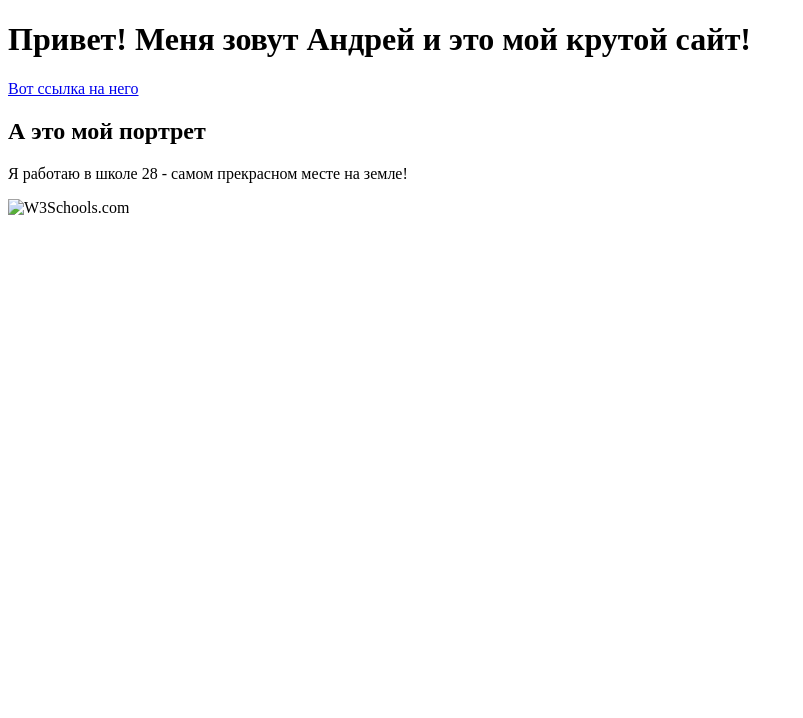
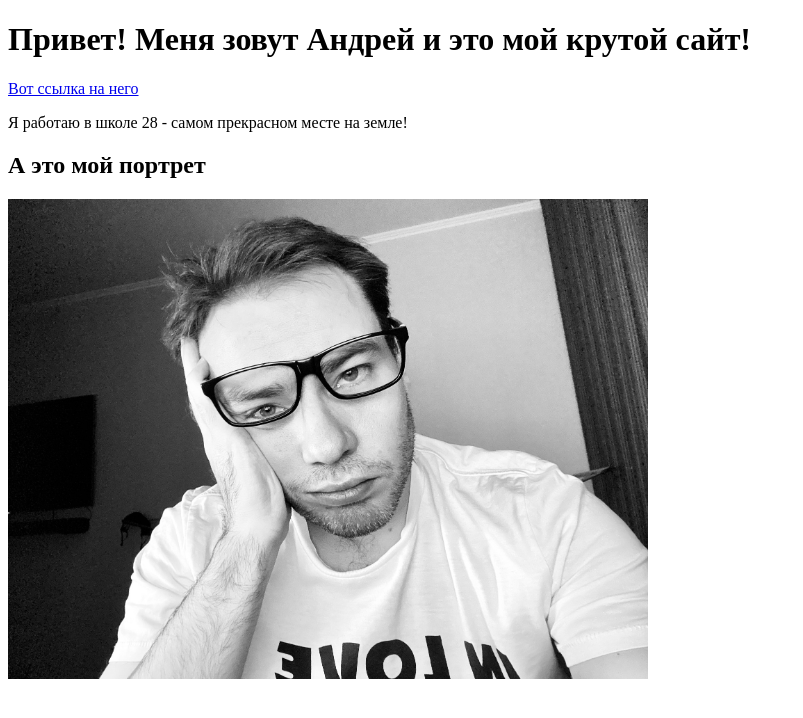
Before and after one commit to AndDok/HTML-school, a plain HTML site: page index.html in a window 1280 px wide. Shown: the whole page, without its empty margins (0-803 px from the left). Drawn offline with Linux system fonts and the light colour scheme.

Commit message:
Update index.html

```diff
--- a/index.html
+++ b/index.html
@@ -8,13 +8,11 @@
 
   <a href="https://anddok.github.io/HTML-school/">Вот ссылка на него</a>
 
+  <p>Я работаю в школе 28 - самом прекрасном месте на земле!</p>
+
   <h2>А это мой портрет</h2>
 
-  <p>Я работаю в школе 28 - самом прекрасном месте на земле!</p>
-
-
-
-<img src="w3schools.jpg" alt="W3Schools.com" width="104" height="142">
+  <img src="My_photo.jpeg" alt="Мое фото" width="640" height="480">
 
 </body>
 </html>
```
